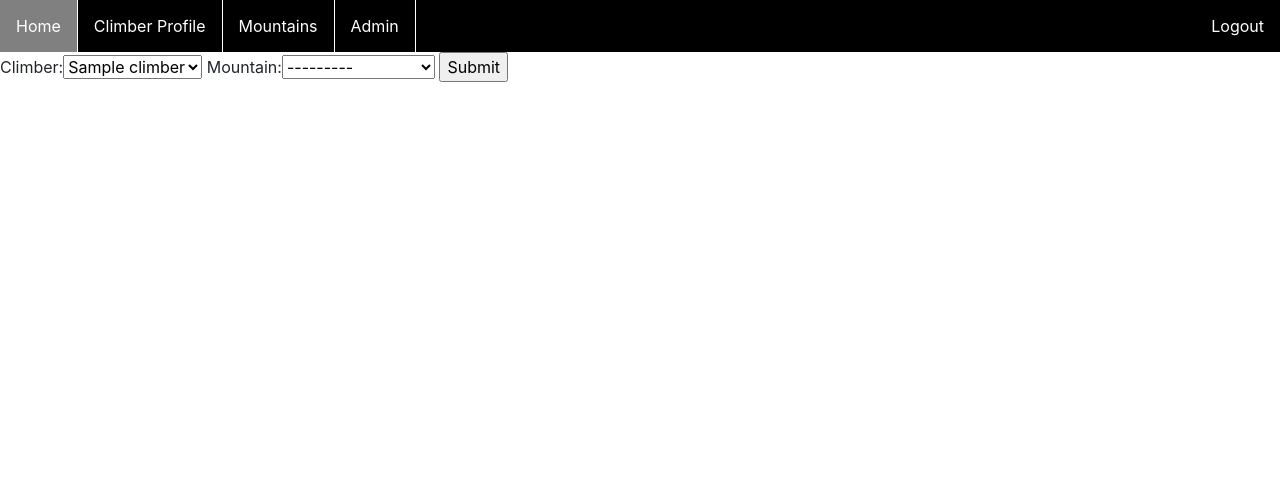
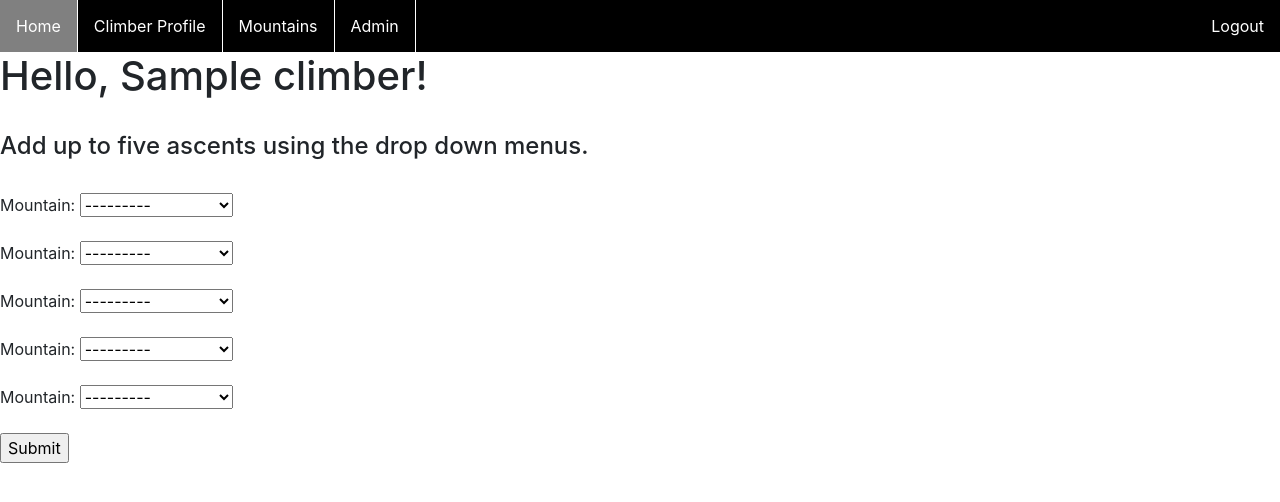
Before and after one commit to chctaylor/14er_checklist, a Django app: page /add_ascents/1 in a window 1280 px wide. Shown: the top 502 px of the page. Run offline with Django 3.2, Linux system fonts and the light colour scheme; a user stored in the database is signed in; tables that the repository leaves empty hold one stand-in row (values such as "Sample post"); some libraries are stand-ins or nearby versions.

Commit message:
Users can now add ascents only for themselves

```diff
--- a/main/forms.py
+++ b/main/forms.py
@@ -1,7 +1,8 @@
+from django import forms
 from django.forms import ModelForm
-from .models import Ascents
+from .models import Ascents, Mountain
 
 class AscentsForm(ModelForm):
     class Meta:
         model = Ascents
-        fields = ['climber', 'mountain']
+        fields = '__all__'
--- a/main/templates/main/ascents_form.html
+++ b/main/templates/main/ascents_form.html
@@ -6,10 +6,24 @@
 
 {% block content %}
 
+<h1>
+    Hello, {{climber.climber_name}}!
+</h1>
+
+<br>
+
+<h4>
+    Add up to five ascents using the drop down menus.
+</h4>
+
+<br>
+
 <form action="" method="POST">
 
     {% csrf_token %}
-    {{form}}
+    {{ form.management_form }}
+    {{ formset.as_p }}
+
 
     <input type="submit" name="Add Ascents">
 </form>
--- a/main/templates/main/navbar.html
+++ b/main/templates/main/navbar.html
@@ -13,6 +13,7 @@
     <nav class="myNav">
         <ul>
             <li style="float:right"><a href="/login">Login</a></li>
+            <li style="float: right"><a href="/register">Register</a></li>
         </ul>
     </nav>
 {% endif %}
--- a/main/views.py
+++ b/main/views.py
@@ -1,5 +1,6 @@
 from django.contrib.auth.decorators import login_required
-from django.http import HttpResponse
+from django.forms import inlineformset_factory
+from django.http import HttpResponse, HttpResponseForbidden
 from django.shortcuts import render, redirect
 
 from .forms import AscentsForm
@@ -30,18 +31,25 @@
     ascents = climber.mountains.all()
 
     context = {'climber':climber, 'mountains':mountains, 'climbers':climbers, 'ascents':ascents}
+
     return render(request, "main/climber.html", context)
 
 @login_required(login_url='/login')
 def addAscentsView(request, pk):
     climber = Climber.objects.get(id=pk)
 
-    form = AscentsForm(initial={'climber':climber})
+    AscentFormSet = inlineformset_factory(Climber, Ascents, fields=('mountain',), extra=5, can_delete_extra=False)
+    formset = AscentFormSet(queryset=Ascents.objects.none(), instance=climber)
+
     if request.method == 'POST':
-        form = AscentsForm(request.POST)
-        if form.is_valid():
-            form.save()
+        formset = AscentFormSet(request.POST, instance=climber)
+        if formset.is_valid():
+            formset.save()
             return redirect('main:climber', pk)
 
-    context = {'form':form, 'climber':climber}
-    return render(request, "main/ascents_form.html", context)
+    context = {'formset':formset, 'climber':climber}
+
+    if not climber.user == request.user:
+        return HttpResponseForbidden("Access Denied: Cannot add ascents for other users")
+    else:
+        return render(request, "main/ascents_form.html", context)
```
Also changed, not shown: cs50_final/Sources.txt (+9 -3 lines), main/templates/main/climber.html (+5 -3 lines).
